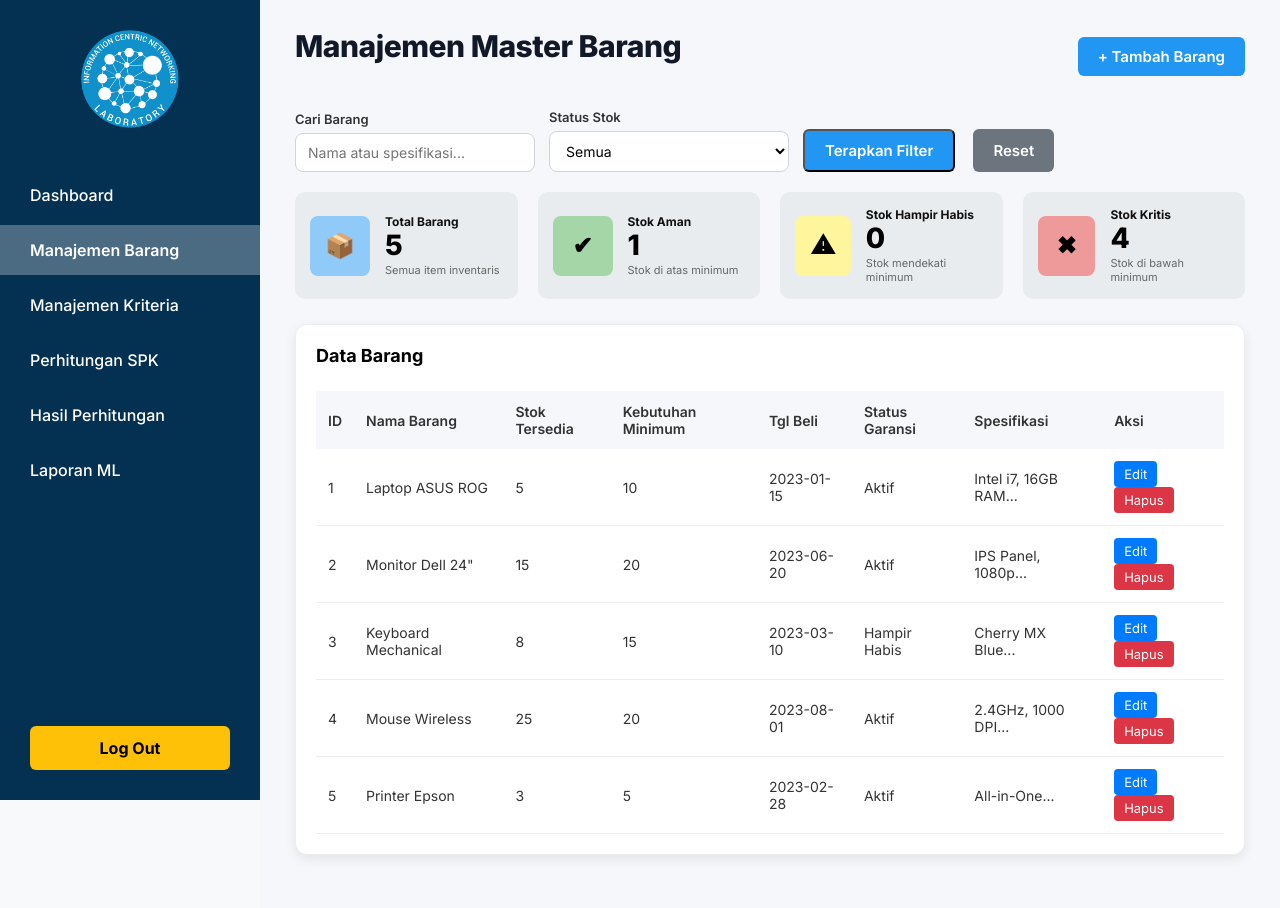
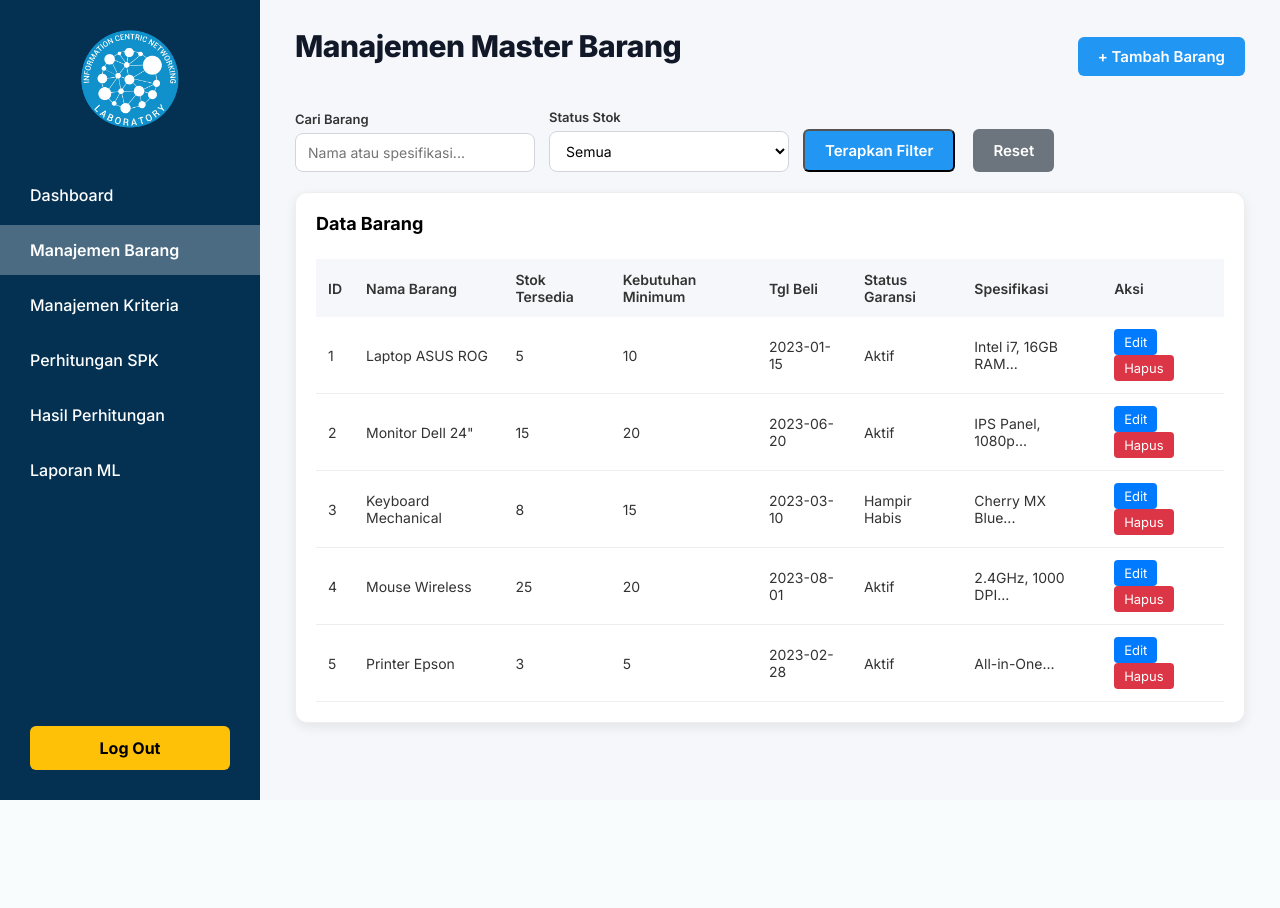
Before and after one commit to TheGoodEvil28/spk, a PHP site: page /index.php?action=manajemenBarang in a window 1280 px wide. After the commit the page ends 800 px from the top, so only its background shows below. Run offline with PHP 8.4, Linux system fonts and the light colour scheme; a user stored in the database is signed in; data comes from the database, SQL or seed files in the repository.

Commit message:
changes to reflect the last view on manjemen barang to delete stock

```diff
--- a/views/manajemenBarang.php
+++ b/views/manajemenBarang.php
@@ -63,12 +63,7 @@ if (!isset($_SESSION['user_id'])) {
             else $kritis++;
         }
         ?>
-        <div class="summary-grid">
-            <div class="summary-card"><div class="card-color-box bg-blue">📦</div><div class="card-info"><h4>Total Barang</h4><h2><?= $total ?></h2><p>Semua item inventaris</p></div></div>
-            <div class="summary-card"><div class="card-color-box bg-green">✔</div><div class="card-info"><h4>Stok Aman</h4><h2><?= $aman ?></h2><p>Stok di atas minimum</p></div></div>
-            <div class="summary-card"><div class="card-color-box bg-yellow">⚠</div><div class="card-info"><h4>Stok Hampir Habis</h4><h2><?= $hampir ?></h2><p>Stok mendekati minimum</p></div></div>
-            <div class="summary-card"><div class="card-color-box bg-red">✖</div><div class="card-info"><h4>Stok Kritis</h4><h2><?= $kritis ?></h2><p>Stok di bawah minimum</p></div></div>
-        </div>
+
 
         <!-- Tabel Barang -->
         <div class="box-panel table-wrapper">
```
